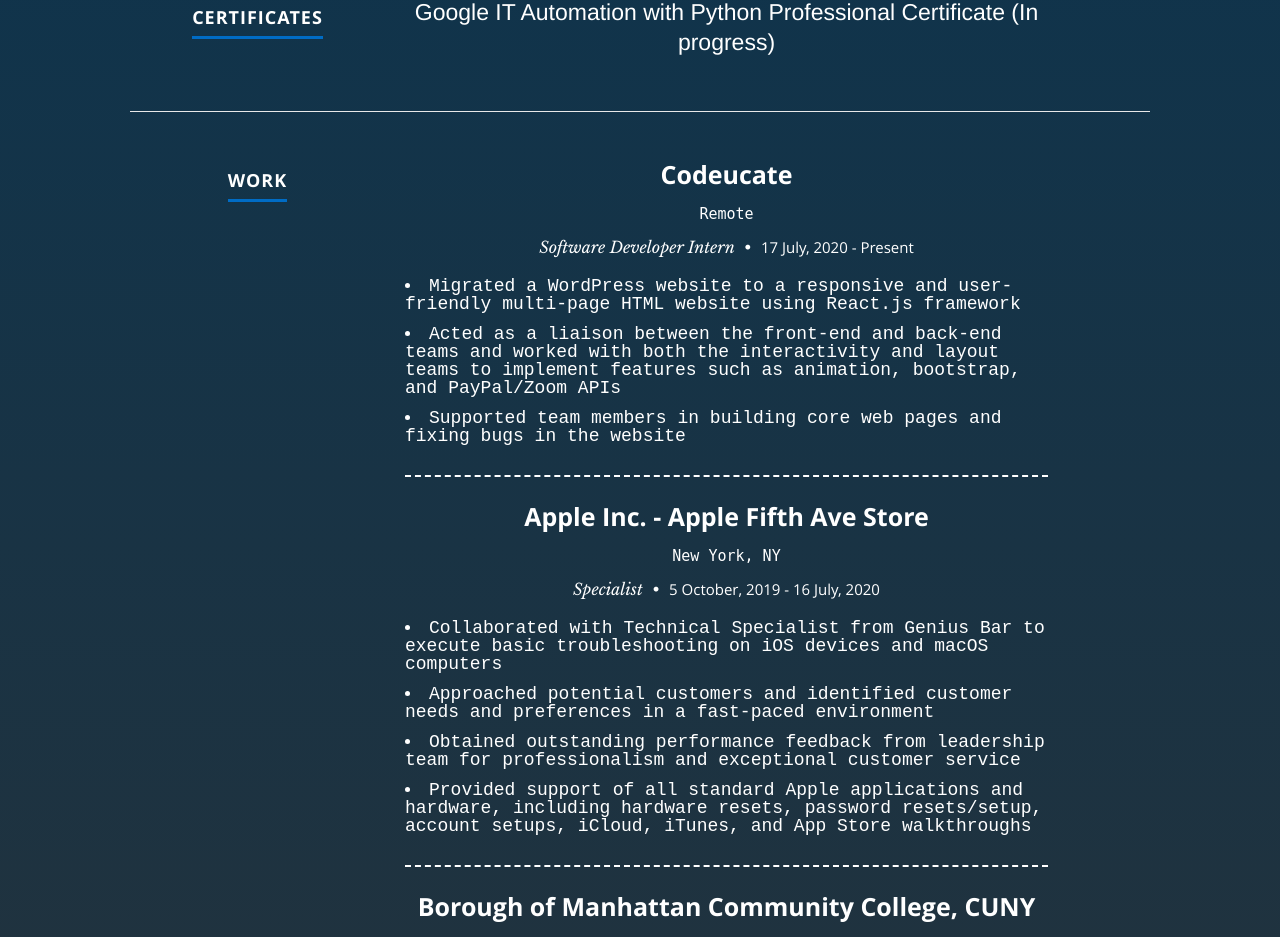
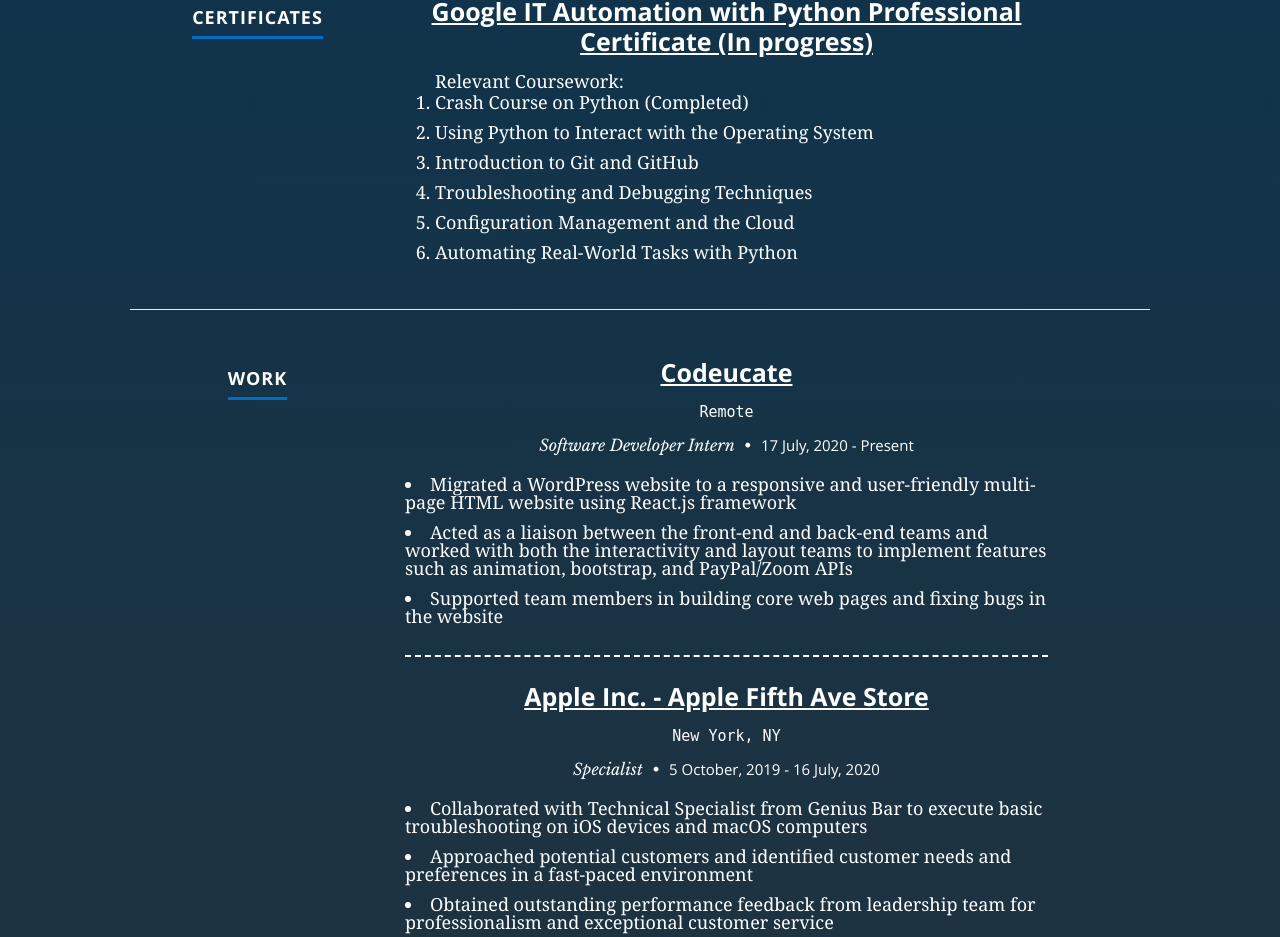
Before and after one commit to MyatThuKo/Portfolio-Website, a React (Create React App) app: page / in a window 1280 px wide. Shown: the part 2920-3857 px from the top of the page. Built offline with nearby package versions, Linux system fonts and the light colour scheme.

Commit message:
Changed in resume

```diff
--- a/public/css/layout.css
+++ b/public/css/layout.css
@@ -348,7 +348,7 @@
 }
 
 #resume .description {
-   font: 18px/24px 'Courier New', Courier, monospace;
+   font: 18px/24px Georgia, 'Times New Roman', Times, serif;
    font-weight: 300;
    text-align: left;
 }
@@ -372,9 +372,10 @@
    margin-bottom: 5px;
 }
 
-#resume .certificates p {
-   font-family: 'Franklin Gothic Medium', 'Arial Narrow', Arial, sans-serif;
-   font-size: 23px;
+#resume .certificates .google-python {
+   font: 18px/24px Georgia, 'Times New Roman', Times, serif;
+   color: white;
+   size: 15px;
 }
 /*----------------------------------------------*/
 /*	Skill Bars
--- a/src/components/resume/resume.js
+++ b/src/components/resume/resume.js
@@ -11,12 +11,12 @@
                 <div className="nine columns main-col">
                     <div className="row item">
                         <div className="twelve columns">
-                            <h3>City College of New York, CUNY</h3>
+                            <h3><u>City College of New York, CUNY</u></h3>
                             <h5 className="location"> New York, NY </h5>
                             <p className="info">B.S. in Computer Science <br /> <em className="date">August 2020 - Present</em></p>
                             <p className="info"> Expected graducation in May 2022 </p>
                             <p className="courses">
-                                Courses taking - Algorithms <span className="lan">(C++)</span>
+                                Relevant Coursework - Algorithms <span className="lan">(C++)</span>
                                 | Intro to Programming <span className="lan">(Python)</span>
                                 | <br /> Writing for Engineering
                             </p>
@@ -27,12 +27,12 @@
                     <hr />
                     <div className="row item">
                         <div className="twelve columns">
-                            <h3>Borough of Manhattan Community College, CUNY</h3>
+                            <h3><u>Borough of Manhattan Community College, CUNY</u></h3>
                             <h5 className="location"> New York, NY </h5>
                             <p className="info">A.S. in Computer Science <br /> <em className="date">August 2017 - May 2019</em></p>
                             <p className="info"> GPA - 3.96/4.0 <span>•</span> Degree awarded on May 31, 2020 <span>•</span> Graduated with Honors </p>
                             <p className="courses">
-                                Courses taken - Software Development <span className="lan">(HTML/CSS/PHP)</span>
+                                Relevant Coursework - Software Development <span className="lan">(HTML/CSS/PHP)</span>
                                 | Data Structure <span className="lan">(C++)</span>
                                 | Calculus 1, 2, 3
                             </p>
@@ -55,7 +55,16 @@
                 <div className="nine columns main-col">
                     <div className="row item">
                         <div className="twelve columns">
-                            <p>Google IT Automation with Python Professional Certificate (In progress) </p>
+                            <h3><u>Google IT Automation with Python Professional Certificate (In progress)</u></h3>
+                            <ol style={{ textAlign: 'left' }} className="google-python">
+                                Relevant Coursework:
+                                <li>Crash Course on Python (Completed)</li>
+                                <li> Using Python to Interact with the Operating System </li>
+                                <li> Introduction to Git and GitHub </li>
+                                <li> Troubleshooting and Debugging Techniques </li>
+                                <li> Configuration Management and the Cloud </li>
+                                <li> Automating Real-World Tasks with Python </li>
+                            </ol>
                         </div>
                     </div>
                 </div>
@@ -68,7 +77,7 @@
                 <div className="nine columns main-col">
                     <div className="row item">
                         <div className="twelve columns">
-                            <h3><a href="https://wecodeucate.org/" target="_blank">Codeucate</a></h3>
+                            <h3><u><a href="https://wecodeucate.org/" target="_blank">Codeucate</a></u></h3>
                             <h5 className="location"> Remote </h5>
                             <p className="info">Software Developer Intern <span>•</span> <em className="date">17 July, 2020 - Present</em></p>
                             <p className="description">
@@ -81,7 +90,7 @@
                     <hr />
                     <div className="row item">
                         <div className="twelve columns">
-                            <h3>Apple Inc. - Apple Fifth Ave Store</h3>
+                            <h3><u>Apple Inc. - Apple Fifth Ave Store</u></h3>
                             <h5 className="location"> New York, NY </h5>
                             <p className="info">Specialist <span>•</span> <em className="date"> 5 October, 2019 - 16 July, 2020 </em></p>
                             <p className="description">
@@ -95,7 +104,7 @@
                     <hr />
                     <div className="row item">
                         <div className="twelve columns">
-                            <h3>Borough of Manhattan Community College, CUNY</h3>
+                            <h3><u>Borough of Manhattan Community College, CUNY</u></h3>
                             <h5 className="location"> New York, NY</h5>
                             <p className="info">College Assistant <span>•</span> <em className="date">01 January, 2018 - 22 May, 2019</em></p>
                             <p className="description">
```
